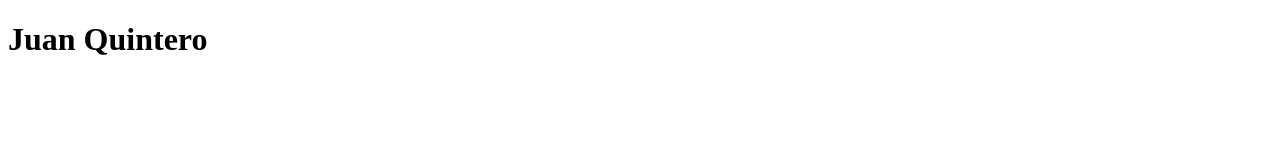
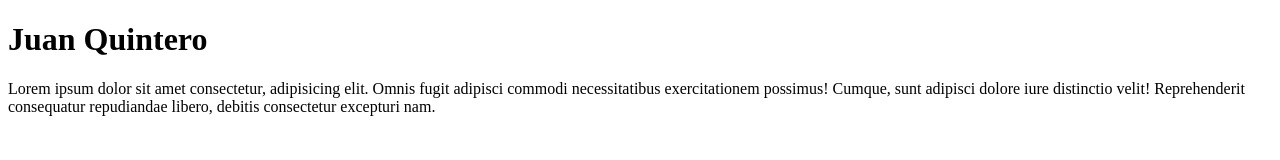
Before and after one commit to jfelipeq14/html-tarde, a plain HTML site: page index.html in a window 1280 px wide. Drawn offline with Linux system fonts and the light colour scheme.

Commit message:
add text lorem

```diff
--- a/index.html
+++ b/index.html
@@ -9,6 +9,7 @@
 
 <body>
     <h1>Juan Quintero</h1>
+    <p>Lorem ipsum dolor sit amet consectetur, adipisicing elit. Omnis fugit adipisci commodi necessitatibus exercitationem possimus! Cumque, sunt adipisci dolore iure distinctio velit! Reprehenderit consequatur repudiandae libero, debitis consectetur excepturi nam.</p>
 </body>
 
 </html>
```
